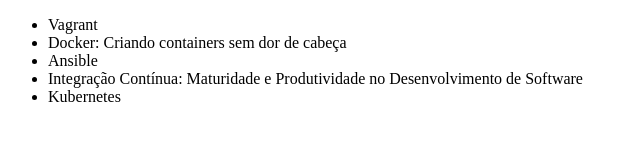
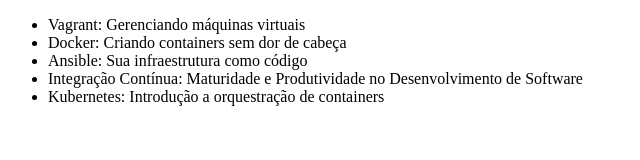
Before and after one commit to nando002/treinamento, a plain HTML site: page index.html in a window 1280 px wide. Shown: the whole page, without its empty margins (0-640 px from the left). Drawn offline with Linux system fonts and the light colour scheme.

Commit message:
Atualizado

```diff
--- a/index.html
+++ b/index.html
@@ -6,11 +6,11 @@
 </head>
 <body>
     <ul>
-        <li>Vagrant</li>
+        <li>Vagrant: Gerenciando máquinas  virtuais</li>
         <li>Docker: Criando containers sem dor de cabeça</li>
-        <li>Ansible</li>
+        <li>Ansible: Sua infraestrutura como código</li>
         <li>Integração Contínua: Maturidade e Produtividade no Desenvolvimento de Software</li>
-        <li>Kubernetes</li>
+        <li>Kubernetes: Introdução a orquestração de containers</li>
     </ul>
 </body>
 </html>
```
